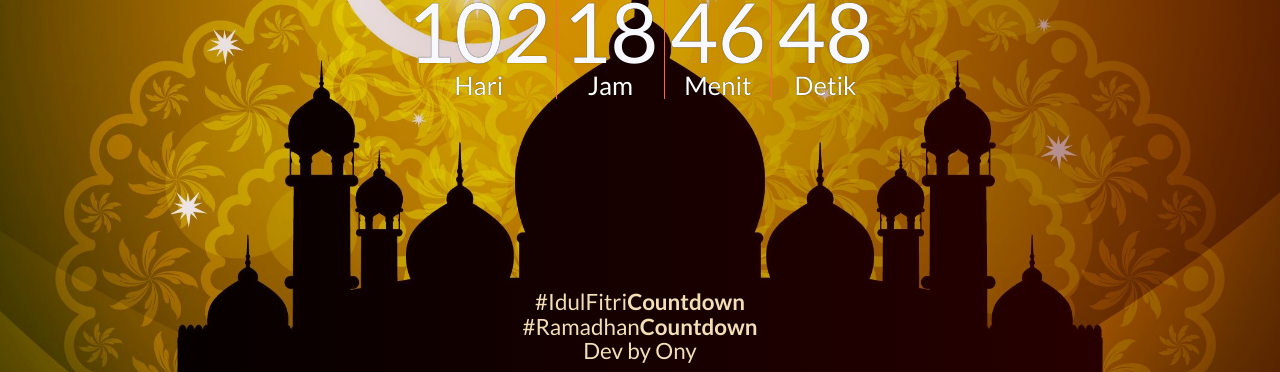
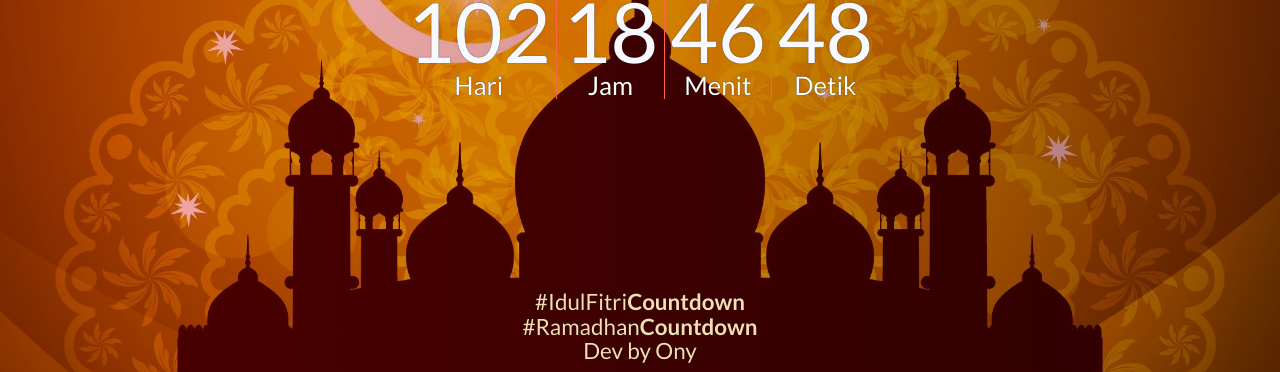
Before and after one commit to onysu/countdownclock, a plain HTML site: page index.html in a window 1280 px wide. Shown: the part 428-800 px from the top of the page. Drawn offline with nearby package versions, Linux system fonts and the light colour scheme.

Commit message:
Update index.html

```diff
--- a/index.html
+++ b/index.html
@@ -22,7 +22,7 @@
     }
 
     .layer {
-      background: linear-gradient(to right, rgba(255, 0, 0, 0), rgba(90, 0, 0, 0.5));
+      background: linear-gradient(to right, rgba(255, 0, 0, 0.3), rgba(90, 0, 0, 0.5));
       width: 100%;
       height: 100%;
     }
```
